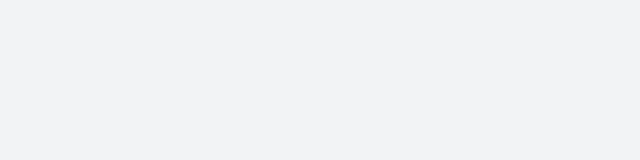
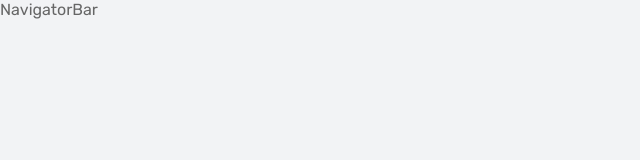
Before and after one commit to evenilson/frontend-provadevmidia-react, a JavaScript app in the folder version_02/: page / in a window 1280 px wide. Shown: the top 160 px of the page, without its empty margins (0-640 px from the left). Built offline with nearby package versions, Linux system fonts and the light colour scheme; the HTML template or start-up script is replaced by a standard one.

Commit message:
Criando a estrutura de rotas

```diff
--- a/version_02/package.json
+++ b/version_02/package.json
@@ -8,6 +8,7 @@
     "@testing-library/user-event": "^12.1.10",
     "react": "^17.0.1",
     "react-dom": "^17.0.1",
+    "react-router-dom": "^5.2.0",
     "react-scripts": "4.0.3",
     "web-vitals": "^1.0.1"
   },
--- a/version_02/src/App.js
+++ b/version_02/src/App.js
@@ -1,12 +1,18 @@
+import { BrowserRouter, Route } from 'react-router-dom'
+
 import './styles/global.css'
 
 import { HomePage } from "./pages/HomePage";
 
 function App() {
   return (
-    <div className="App">
-      <HomePage />
-    </div>
+    <>
+      <BrowserRouter>
+        <Route exact path="/">
+          <HomePage />
+        </Route>
+      </BrowserRouter>
+    </>
   );
 }
 
--- a/version_02/src/components/common/Footer.js
+++ b/version_02/src/components/common/Footer.js
@@ -3,7 +3,7 @@
 export function Footer() {
     return(
         <div className={styles.footerContainer}>
-
+            Footer
         </div>
     );
 }
--- a/version_02/src/components/common/NavigatorBar.js
+++ b/version_02/src/components/common/NavigatorBar.js
@@ -3,7 +3,7 @@
 export function NavigatorBar() {
     return(
         <div className={styles.navigatorBarContainer}>
-
+            NavigatorBar
         </div>
     );
 }
```
Also changed, not shown: 1 other file (tests, documents, lock files or other folders).
